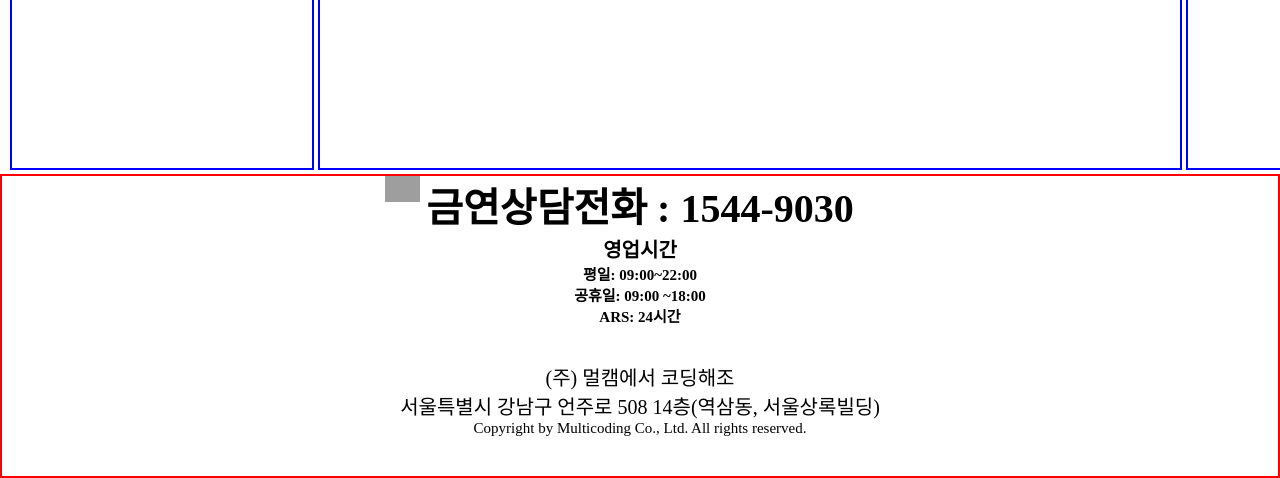
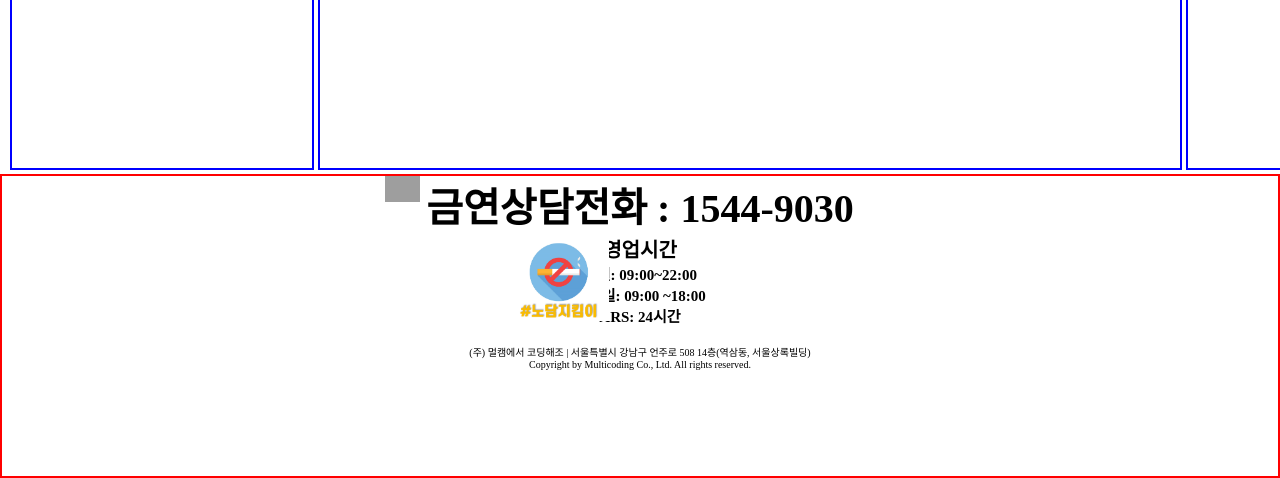
Before and after one commit to codnjs3575/PTJ-Team04, a Django app: page / in a window 1280 px wide; the page is wider, and only the part inside the window is pictured. Shown: the part 1198-1676 px from the top of that part. Run offline with Django 4.2, Linux system fonts and the light colour scheme; some web fonts are replaced; grey boxes are pictures that could not be loaded.

Commit message:
foot_modification04

```diff
--- a/nodam/static/resources/css/main.css
+++ b/nodam/static/resources/css/main.css
@@ -130,7 +130,6 @@ a:visited{color:grey; text-decoration: none;}
 #detail_logo{
     position:absolute;
     margin-left: 30%;
-
 }
 
 #foot_contact{
@@ -155,21 +154,21 @@ a:visited{color:grey; text-decoration: none;}
     font-weight: bolder;
 }
 
-#company_name{
-    font-size: 20px;
-    font-family: SCD6;
-    text-align: center;
-
+#foot_logo{
+    position:absolute;
+    left:150px; top:20%;
+    width: 210px; height: 50px;
+    margin-left: 28%;
 }
 
-#company_address{
-    font-size: 20px;
+#companyinfo{
+    font-size: 10px;
     font-family: SCD6;
     text-align: center;
 }
 
 #copyright{
-    font-size: 15px;
+    font-size: 10px;
     font-family: SCD6;
     text-align: center;
 }
--- a/nodam/templates/index.html
+++ b/nodam/templates/index.html
@@ -63,10 +63,11 @@
                 </div>
             </div>
             <br>
-            <br>
+            <div id="foot_logo"><img src="..\static\resources\imgs\logo.png" width="100px"></div>
             <div id="companyinfo">
-                <p id="company_name">(주) 멀캠에서 코딩해조</p>
-                <p id="company_address">서울특별시 강남구 언주로 508 14층(역삼동, 서울상록빌딩)</p>
+                <p id="company_address">(주) 멀캠에서 코딩해조 | 서울특별시 강남구 언주로 508 14층(역삼동, 서울상록빌딩)</p>
+            </div>
+            <div>
                 <p id="copyright">Copyright by Multicoding Co., Ltd. All rights reserved.</p>
             </div>
         </div>
```
